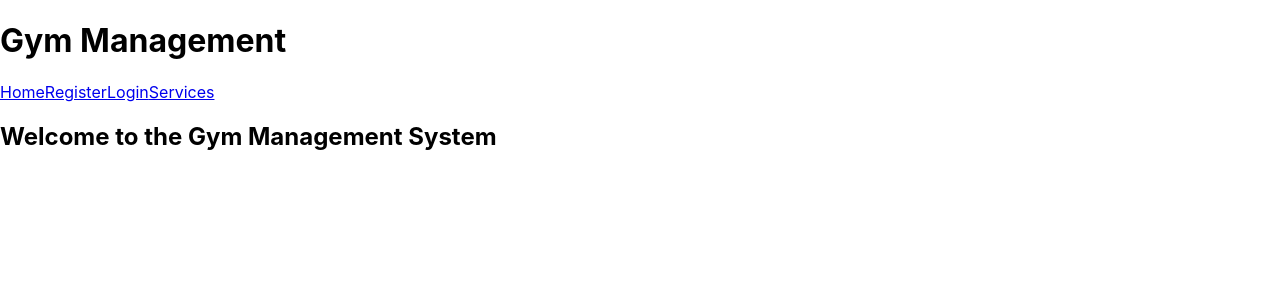
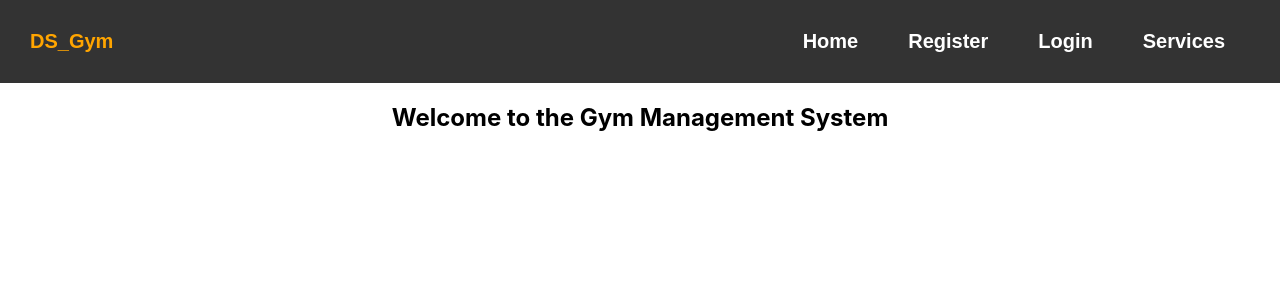
Before and after one commit to filipposmertzanakis/gym, a React (Create React App) app in the folder gym-management-frontend/: page / in a window 1280 px wide. Shown: the top 300 px of the page. Built offline with nearby package versions, Linux system fonts and the light colour scheme.

Commit message:
ALFO: fix navbar & style navbar

```diff
--- a/gym-management-frontend/src/App.js
+++ b/gym-management-frontend/src/App.js
@@ -3,18 +3,25 @@ import { BrowserRouter as Router, Route, Routes, Link } from 'react-router-dom';
 import Register from './components/Register';
 import Login from './components/Login';
 import Services from './components/Services';
+import './App.css';
+import './navbar.css';
 
 function App() {
   return (
     <Router>
       <div className="App">
-        <h1>Gym Management</h1>
+
+
+      <div className='navbar'>
+        <p>DS_Gym</p>
         <nav>
           <Link to="/">Home</Link>
           <Link to="/register">Register</Link>
           <Link to="/login">Login</Link>
           <Link to="/services">Services</Link>
         </nav>
+      </div>
+
         <Routes>
           <Route path="/register" element={<Register />} />
           <Route path="/login" element={<Login />} />
@@ -22,7 +29,9 @@ function App() {
           <Route path="/" element={<h2>Welcome to the Gym Management System</h2>} />
         </Routes>
       </div>
+
     </Router>
+
   );
 }
 
--- /dev/null
+++ b/gym-management-frontend/src/navbar.css
@@ -0,0 +1,46 @@
+
+.navbar {
+  color: orange;
+  font-family: "Rubik", sans-serif;
+  font-size: 20px;
+  font-weight: bold;
+  background-color: #333;
+  padding: 10px 30px;
+  display: flex;
+  justify-content: space-between;
+  align-items: center;
+}
+
+/* Style for links within the navbar */
+.navbar a {
+  color: white;
+  text-decoration: none;
+  margin: 0 15px;
+  padding: 10px;
+  border-radius: 5px;
+  transition: background-color 0.3s ease;
+}
+
+/* Hover effect for links */
+.navbar a:hover {
+  background-color: orange;
+  color: #333;
+
+}
+
+/* Additional style for the 'poutsa' class link */
+.poutsa {
+  font-weight: bold;
+  font-style: italic;
+  color: orange;
+  background-color: #222;
+  padding: 10px 15px;
+  border: 2px solid orange;
+  border-radius: 10px;
+}
+
+/* Hover effect for the 'poutsa' class link */
+.poutsa:hover {
+  background-color: orange;
+  color: #222;
+}
```
